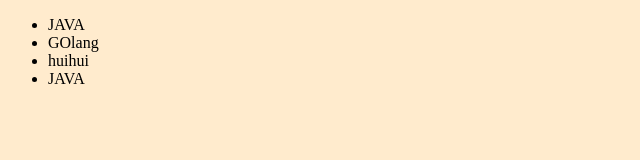
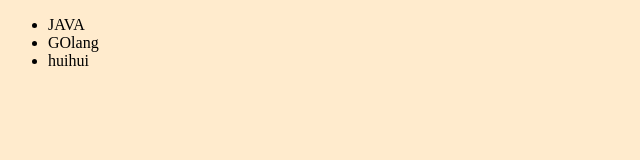
Before and after one commit to IGnist/JS_Projects, a plain HTML site: page four.html in a window 1280 px wide. Shown: the full height of the page, 0-640 px from the left. Drawn offline with Linux system fonts and the light colour scheme.

Commit message:
li manupulated

```diff
--- a/four.html
+++ b/four.html
@@ -8,28 +8,27 @@
 <body style=" background-color: blanchedalmond; color: black;">
     <ul class="list">
         <li>JAVA</li>
-        <li>JAVA</li>
-        <li>JAVA</li>
-        <li>JAVA</li>
+
 
     </ul>
 
 </body>
 <script>
-//      function AddLanguage(languages){
-//         const li=document.createElement('li')
-//         li.innerHTML=`${languages}`;
-//         document.querySelector('.list').appendChild(li);
+      function AddLanguage(languages){
+         const li=document.createElement('li')
+         li.innerHTML=`${languages}`;
+         document.querySelector('.list').appendChild(li);
 
-//  }
-    // function addcode(languages){
-    //     const li=document.createElement('li');
-    //     li.appendChild(document.createTextNode(languages));
-    //     document.querySelector('.list').appendChild(li);
-    // }
-    //  AddLanguage('Python')
-    //  AddLanguage('C++')
-    //  addcode('mongo');
+  }
+     function addcode(languages){
+         const li=document.createElement('li');
+         li.appendChild(document.createTextNode(languages));
+         document.querySelector('.list').appendChild(li);
+     }
+
+      AddLanguage('Python')
+      AddLanguage('C++')
+      addcode('mongo');
      const secondlang=document.querySelector("li:nth-child(2)");
      secondlang.innerHTML="GOlang";
      const lang=document.createElement('li');
@@ -37,5 +36,9 @@
      const thirdlang=document.querySelector("li:nth-child(3)");
     thirdlang.replaceWith(lang);
 
+    //remove
+    const lastchild=document.querySelector("li:last-child")
+    lastchild.remove();
+
 </script>
 </html>
```
